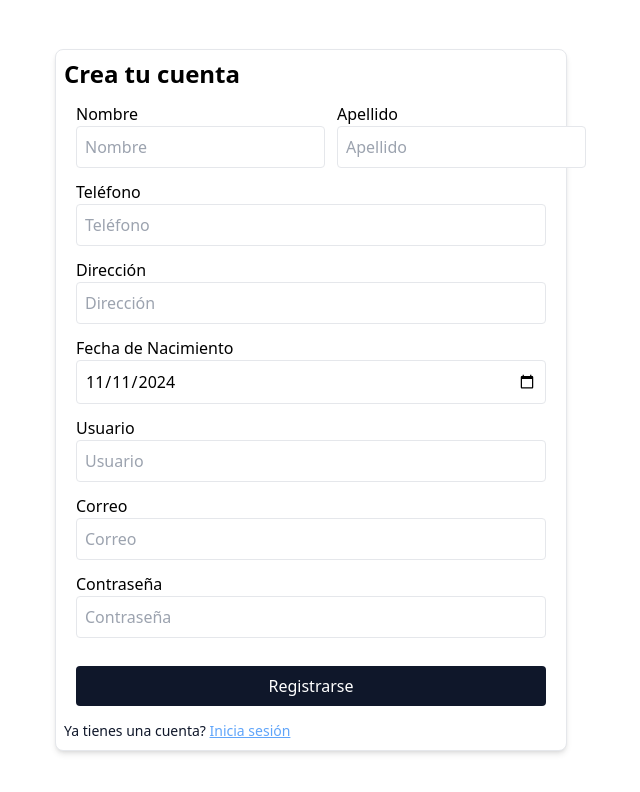
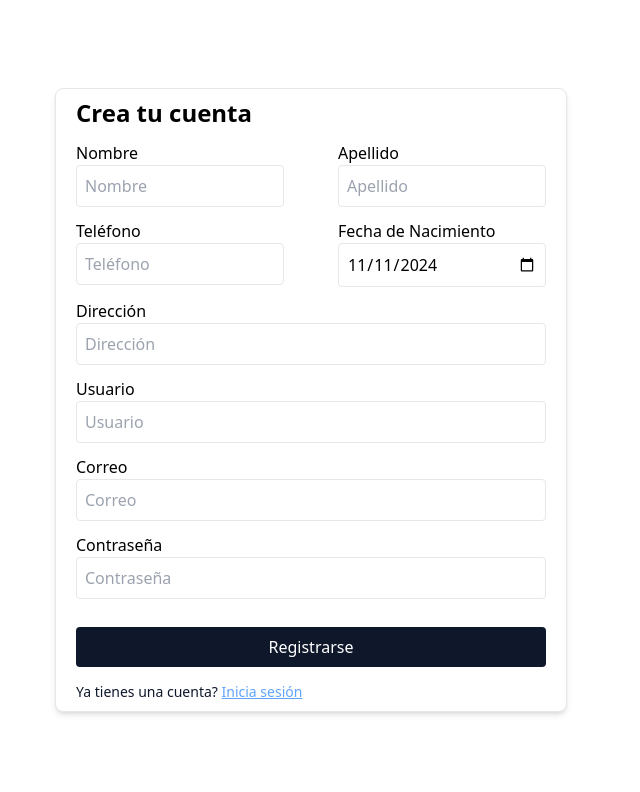
Before and after one commit to vKail/rental-cars, a Next.js app: page /register in a window 1280 px wide. Shown: the top 792 px of the page, without its empty margins (329-969 px from the left). Built offline with nearby package versions, Linux system fonts and the light colour scheme; no server answers.

Commit message:
Modified the register form for better placement

```diff
--- a/src/features/auth/presentation/components/auth-form.tsx
+++ b/src/features/auth/presentation/components/auth-form.tsx
@@ -1,21 +1,26 @@
-'use client'
+"use client";
 import { useForm } from "react-hook-form";
-import { useRegister } from "../../hooks/useRegister"
+import { useRegister } from "../../hooks/useRegister";
 import { yupResolver } from "@hookform/resolvers/yup";
 import { IUser } from "../../models/IUser";
 
 export const AuthForm = () => {
-    const {initialValues, validationSchema, onSubmit} = useRegister();
-    const {register, formState: {errors}, handleSubmit} = useForm<IUser>({
+  const { initialValues, validationSchema, onSubmit } = useRegister();
+  const {
+    register,
+    formState: { errors },
+    handleSubmit,
+  } = useForm<IUser>({
     resolver: yupResolver(validationSchema),
   });
 
   return (
     <form
       className="flex flex-col h-full w-full max-w-lg p-3 bg-white"
-        onSubmit={handleSubmit(onSubmit)}>
+      onSubmit={handleSubmit(onSubmit)}
+    >
       <div className="flex flex-row justify-between">
-            <div className="flex flex-col pr-3">
+        <div className="flex flex-col  w-52">
           <label htmlFor="label">Nombre</label>
           <input
             className="mb-3 p-2 border rounded focus:outline-none focus:ring-1 focus:ring-slate-700"
@@ -26,7 +31,7 @@ export const AuthForm = () => {
           />
           <span className="text-sm text-red-500">{errors.name?.message}</span>
         </div>
-            <div className="flex flex-col">
+        <div className="flex flex-col w-52">
           <label htmlFor="label">Apellido</label>
           <input
             className="mb-3 p-2 border rounded focus:outline-none focus:ring-1 focus:ring-slate-700"
@@ -35,12 +40,14 @@ export const AuthForm = () => {
             placeholder="Apellido"
             defaultValue={initialValues.lastname}
           />
-            <span className="text-sm text-red-500">{errors.lastname?.message}</span>
+          <span className="text-sm text-red-500">
+            {errors.lastname?.message}
+          </span>
         </div>
       </div>
 
-
-
+      <div className="flex flex-row justify-between">
+        <div className="flex flex-col w-52">
           <label htmlFor="label">Teléfono</label>
           <input
             className="mb-3 p-2 border rounded focus:outline-none focus:ring-1 focus:ring-slate-700"
@@ -50,6 +57,21 @@ export const AuthForm = () => {
             defaultValue={initialValues.phone}
           />
           <span className="text-sm text-red-500">{errors.phone?.message}</span>
+        </div>
+        <div className="flex flex-col w-52">
+          <label htmlFor="label">Fecha de Nacimiento</label>
+          <input
+            className="mb-3 p-2 border rounded focus:outline-none focus:ring-1 focus:ring-slate-700"
+            type="date"
+            {...register("birthdate")}
+            placeholder="Fecha de Nacimiento"
+            defaultValue={initialValues.birthdate.toISOString().split("T")[0]}
+          />
+          <span className="text-sm text-red-500">
+            {errors.birthdate?.message}
+          </span>
+        </div>
+      </div>
 
       <label htmlFor="label">Dirección</label>
       <input
@@ -60,16 +82,6 @@ export const AuthForm = () => {
         defaultValue={initialValues.address}
       />
       <span className="text-sm text-red-500">{errors.address?.message}</span>
-
-            <label htmlFor="label">Fecha de Nacimiento</label>
-            <input
-                className="mb-3 p-2 border rounded focus:outline-none focus:ring-1 focus:ring-slate-700"
-                type="date"
-                {...register("birthdate")}
-                placeholder="Fecha de Nacimiento"
-                defaultValue={initialValues.birthdate.toISOString().split('T')[0]}
-            />
-            <span className="text-sm text-red-500">{errors.birthdate?.message}</span>
 
       <label htmlFor="label">Usuario</label>
       <input
@@ -103,7 +115,10 @@ export const AuthForm = () => {
 
       <button
         className="mt-4 bg-slate-900 text-white p-2 rounded hover:bg-black"
-                type="submit">Registrarse</button>
+        type="submit"
+      >
+        Registrarse
+      </button>
     </form>
-    )
-}
+  );
+};
--- a/src/features/auth/presentation/views/register-view.tsx
+++ b/src/features/auth/presentation/views/register-view.tsx
@@ -6,10 +6,10 @@ export const RegisterView = () => {
     return (
         <div className="flex flex-col h-screen  justify-center items-center bg-wite">
             <div className="flex flex-col justify-center w-full max-w-lg p-2 bg-white shadow-md border border-gray-200 rounded-lg ">
-                <h1 className="text-2xl font-semibold ">Crea tu cuenta</h1>
+                <h1 className="text-2xl font-semibold pl-3">Crea tu cuenta</h1>
                 <AuthForm />
                 <div>
-                <span className="text-slate-900 text-sm">Ya tienes una cuenta?</span>
+                <span className="text-slate-900 text-sm pl-3">Ya tienes una cuenta?</span>
                 <Link
                     href="/login"
                 >
```
Lines whose indentation alone changed are shown as unchanged.
